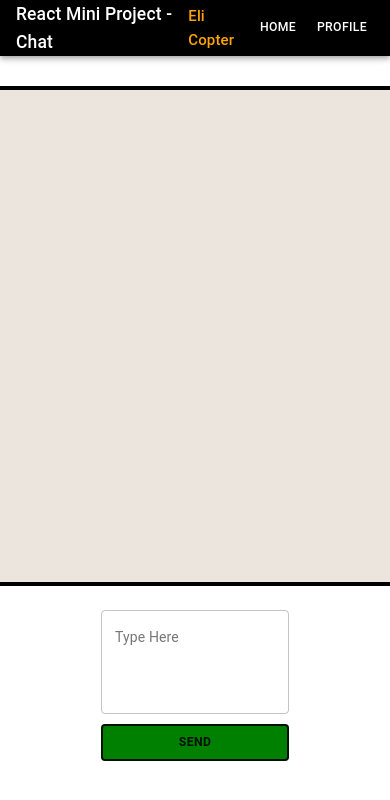
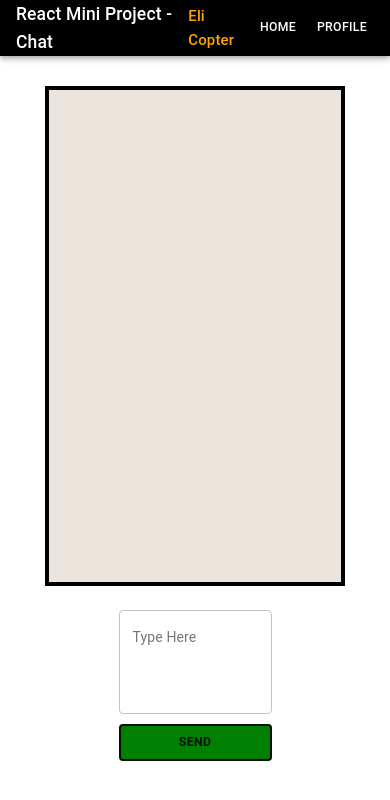
Before and after one commit to DanBeladev/react-mini-project, a React (Create React App) app: page /home in a window 390 px wide. Shown: the top 800 px of the page. Built offline with nearby package versions, Linux system fonts and the light colour scheme.

Commit message:
project done

```diff
--- a/src/App.js
+++ b/src/App.js
@@ -8,7 +8,7 @@ import AppNavBar from './components/AppNavBar';
 import Home from './components/Home';
 import Profile from './components/Profile';
 import { ROOT_ROUTE, HOME_ROUTE, PROFILE_ROUTE } from './constants';
-import AppContextProvider  from './contexts/AppContext';
+import AppContextProvider from './contexts/AppContext';
 
 const useStyles = makeStyles((theme) => ({
   appContent: {
@@ -16,7 +16,7 @@ const useStyles = makeStyles((theme) => ({
     height: '100%',
     width: '100%',
     display: 'flex',
-    justifyContent: 'center'
+    justifyContent: 'center',
   },
 }));
 
--- a/src/components/AppNavBar.js
+++ b/src/components/AppNavBar.js
@@ -2,9 +2,8 @@ import React from 'react';
 import { makeStyles } from '@material-ui/core/styles';
 import { useHistory } from 'react-router-dom';
 import { AppBar, Toolbar, Typography, Button } from '@material-ui/core';
-
 import { HOME_ROUTE, PROFILE_ROUTE } from '../constants';
-import {AppContext} from '../contexts/AppContext';
+import { AppContext } from '../contexts/AppContext';
 
 const useStyles = makeStyles((theme) => ({
   root: {
@@ -16,12 +15,12 @@ const useStyles = makeStyles((theme) => ({
   appBar: {
     backgroundColor: 'black',
   },
-  userName:{
+  userName: {
     color: 'orange',
     fontSize: 15,
     marginleft: 10,
-    marginright: 10
-  }
+    marginright: 10,
+  },
 }));
 
 const AppNavBar = () => {
@@ -34,7 +33,7 @@ const AppNavBar = () => {
 
   return (
     <AppContext.Consumer>
-     { ({appState}) => (
+      {({ appState }) => (
         <div className={classes.root}>
           <AppBar position='static' className={classes.appBar}>
             <Toolbar>
--- a/src/components/Form.js
+++ b/src/components/Form.js
@@ -5,7 +5,7 @@ import M from 'materialize-css/dist/js/materialize.min.js';
 
 const useStyles = makeStyles((theme) => ({
   container: {
-    width:'100%'
+    width: '100%',
   },
   btn: {
     width: '100%',
@@ -27,18 +27,16 @@ function Form() {
   // Event
   const onTyping = (event) => {
     const { value } = event.target;
-    if(value.length > 140){
-      setDisable(true)
+    if (value.length > 140) {
+      setDisable(true);
+    } else if (isDisable) {
+      setDisable(false);
     }
-    else if(isDisable){
-      setDisable(false)
-    }
-    setText(value)
+    setText(value);
   };
 
   const onSend = (addMsg, appState) => {
-    if(!isDisable && text.length!==0){
-      console.log(text.length);
+    if (!isDisable && text.length !== 0) {
       const newMessage = {
         userName: appState.userName,
         text: text,
@@ -46,9 +44,8 @@ function Form() {
       };
       addMsg(newMessage);
       setText('');
-    }
-    else if(text.length===0){
-      M.toast({html: 'Unable to send blank messages'});
+    } else if (text.length === 0) {
+      M.toast({ html: 'Unable to send blank messages' });
     }
   };
 
--- a/src/components/Home.js
+++ b/src/components/Home.js
@@ -7,9 +7,9 @@ const useStyles = makeStyles((theme) => ({
   root: {
     flexGrow: 1,
   },
-  form:{
-    width: '100%'
-  }
+  form: {
+    width: '100%',
+  },
 }));
 function Home() {
   const classes = useStyles();
@@ -25,7 +25,7 @@ function Home() {
         <Grid item xs={12}>
           <MessageList />
         </Grid>
-        <Grid className= {classes.form} item xs={6}>
+        <Grid className={classes.form} item xs={6}>
           <Form />
         </Grid>
       </Grid>
--- a/src/components/Message.js
+++ b/src/components/Message.js
@@ -1,36 +1,37 @@
-import React from 'react'
-import { Typography, makeStyles } from '@material-ui/core'
+import React from 'react';
+import { Typography, makeStyles } from '@material-ui/core';
 
 const useStyles = makeStyles((theme) => ({
-    container:{
+  container: {
     background: '#dcf8c6',
     borderRadius: 10,
     padding: 10,
     margin: 10,
     width: 'fit-content',
-    overflowWrap: 'anywhere'
+    overflowWrap: 'anywhere',
   },
-    text:
-    {
+  text: {
     color: '#4a4a4a',
     font: 'inherit',
-        fontSize: 'large'
+    fontSize: 'large',
   },
   name: {
     color: '#34b7f1',
-        fontSize: 'inherit'
-    }
+    fontSize: 'inherit',
+  },
 }));
 
- const Message = (props) =>{
+const Message = (props) => {
   const classes = useStyles();
-     const { userName, text} = props.data;
+  const { userName, text } = props.data;
   return (
     <div className={classes.container}>
-            <Typography  className={classes.name} color="secondary">{userName}</Typography>
-            <Typography className={classes.text} >{text}</Typography>
+      <Typography className={classes.name} color='secondary'>
+        {userName}
+      </Typography>
+      <Typography className={classes.text}>{text}</Typography>
     </div>
-    )
-}
+  );
+};
 
-export default Message
+export default Message;
--- a/src/components/MessageList.css
+++ b/src/components/MessageList.css
@@ -1,21 +1,26 @@
 @media only screen and (max-width: 1000px) {
-  #container {
+  #list-container {
       width: 600px
   }
 }
 @media only screen and (max-width: 600px) {
-    #container {
+    #list-container {
         width: 400px
     }
   }
+  @media only screen and (max-width: 400px) {
+    #list-container {
+        width: 300px
+    }
+  }
   @media only screen and (max-height: 600px) {
-    #container {
+    #list-container {
         height:300px;
     }
   }
 
   @media only screen and (max-height: 400px) {
-    #container {
+    #list-container {
         height:150px;
     }
   }
--- a/src/components/MessageList.js
+++ b/src/components/MessageList.js
@@ -2,15 +2,15 @@ import React from 'react';
 import { makeStyles } from '@material-ui/core';
 import { AppContext } from '../contexts/AppContext';
 import Message from './Message';
-import './MessageList.css'
+import './MessageList.css';
 
 const useStyles = makeStyles((theme) => ({
   root: {
-    padding:10,
+    padding: 10,
     width: 1000,
     height: 500,
     background: '#ece5dd',
-    overflow:'scroll',
+    overflow: 'scroll',
     overflowX: 'hidden',
     border: '4px solid black',
   },
@@ -22,10 +22,11 @@ const MessageList = () => {
   return (
     <AppContext.Consumer>
       {({ appState }) => (
-        <div id="container" className={classes.root}>
-          {appState.messages.map((msg,index) => (
+        <div id='list-container' className={classes.root}>
+          {appState.messages.map((msg, index) => (
             <Message key={index} data={msg} />
           ))}
+          <div id='dummy'></div>
         </div>
       )}
     </AppContext.Consumer>
--- a/src/components/Profile.css
+++ b/src/components/Profile.css
@@ -1,3 +1,10 @@
 .MuiCardHeader-title {
     color: orange;
 }
+
+
+@media only screen and (max-width: 600px) {
+    #container {
+        width: 600px;
+    }
+  }
--- a/src/components/Profile.js
+++ b/src/components/Profile.js
@@ -7,12 +7,12 @@ import CardActions from '@material-ui/core/CardActions';
 import { Button, TextField } from '@material-ui/core';
 import { AppContext } from '../contexts/AppContext';
 import M from 'materialize-css/dist/js/materialize.min.js';
-import './Profile.css'
+import './Profile.css';
 
 const useStyles = makeStyles((theme) => ({
   root: {
     width: '25%',
-    height:360,
+    height: 360,
     background: 'aliceblue',
     display: 'flex',
     flexDirection: 'column',
@@ -27,7 +27,6 @@ const Profile = () => {
 
   const onTyping = (event) => {
     const { value } = event.target;
-    console.log(value);
     setUserName(value);
   };
 
@@ -35,19 +34,18 @@ const Profile = () => {
     if (userName !== '') {
       changeUserName(userName);
       setUserName('');
-      M.toast({html: 'User name changed successfully'});
+      M.toast({ html: 'User name changed successfully' });
     } else {
-      M.toast({html: 'User name must be non-empty'});
-
+      M.toast({ html: 'User name must be non-empty' });
     }
   };
 
   return (
     <AppContext.Consumer>
       {({ appState, changeUserName }) => (
-        <Card className={classes.root}>
+        <Card id='container' className={classes.root}>
           <CardHeader
-          color="orange"
+            color='orange'
             title={`${appState.userName} Profile`}
             subheader='Edit profile name here'
           />
```
Lines whose indentation alone changed are shown as unchanged.
